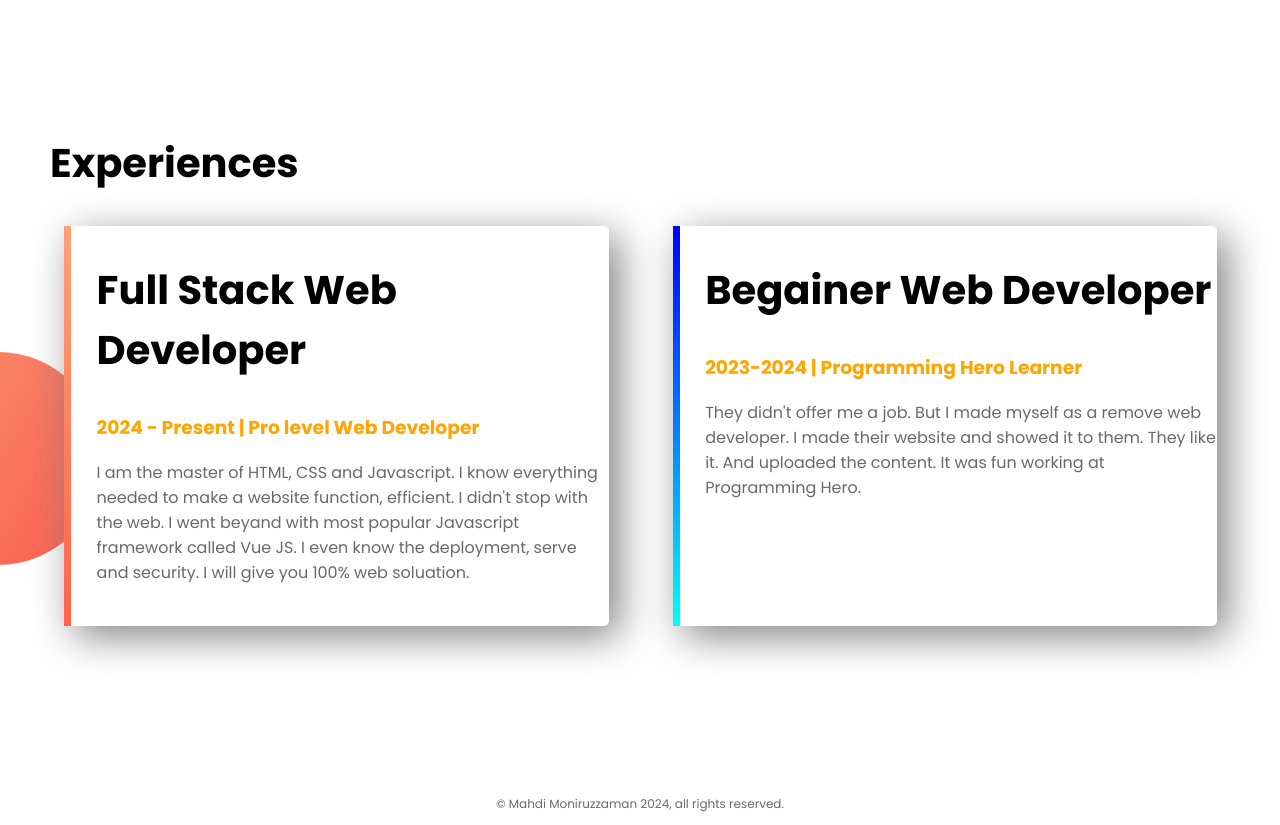
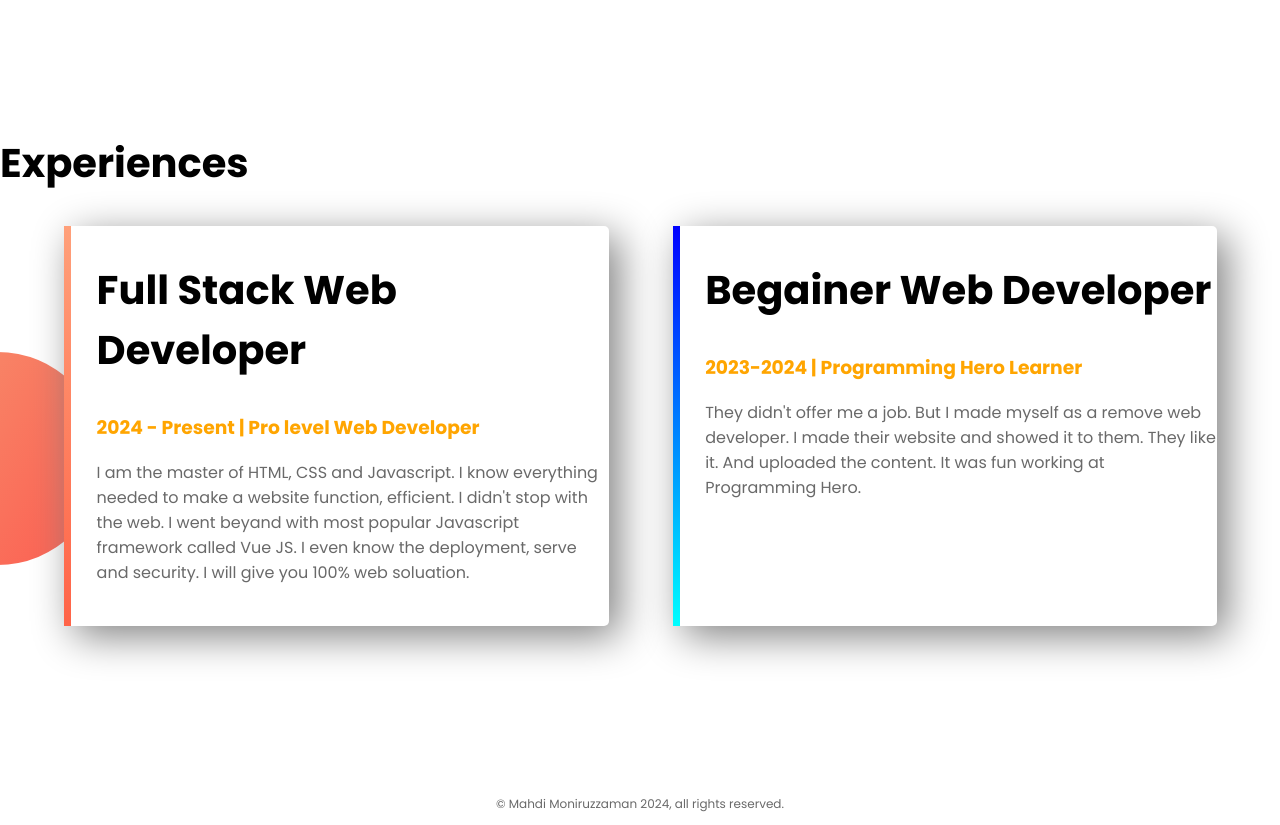
Before and after one commit to mahdimonir/web-portfolio, a plain HTML site: page index.html in a window 1280 px wide. Shown: the part 1200-2025 px from the top of the page. Drawn offline with Linux system fonts and the light colour scheme.

Commit message:
update exp text

```diff
--- a/index.html
+++ b/index.html
@@ -33,7 +33,7 @@
         </div>
     </section>
     <SECTIon class="experience-area">
-        <h2 id="exp-text">Experiences</h2>
+        <h2>Experiences</h2>
         <div id="full-stack" class="half-width experience-list">
             <h2>Full Stack Web Developer</h2>
             <h3 class="orange-highlight">2024 - Present | Pro level Web Developer</h3>
--- a/style.css
+++ b/style.css
@@ -40,9 +40,6 @@ section{
     color: white;
     font-weight: 700;
 }
-#exp-text{
-    margin-left: 50px;
-}
 .dream-area{
     background-image: url("images/dream-bg.png");
     background-repeat: no-repeat;
```
